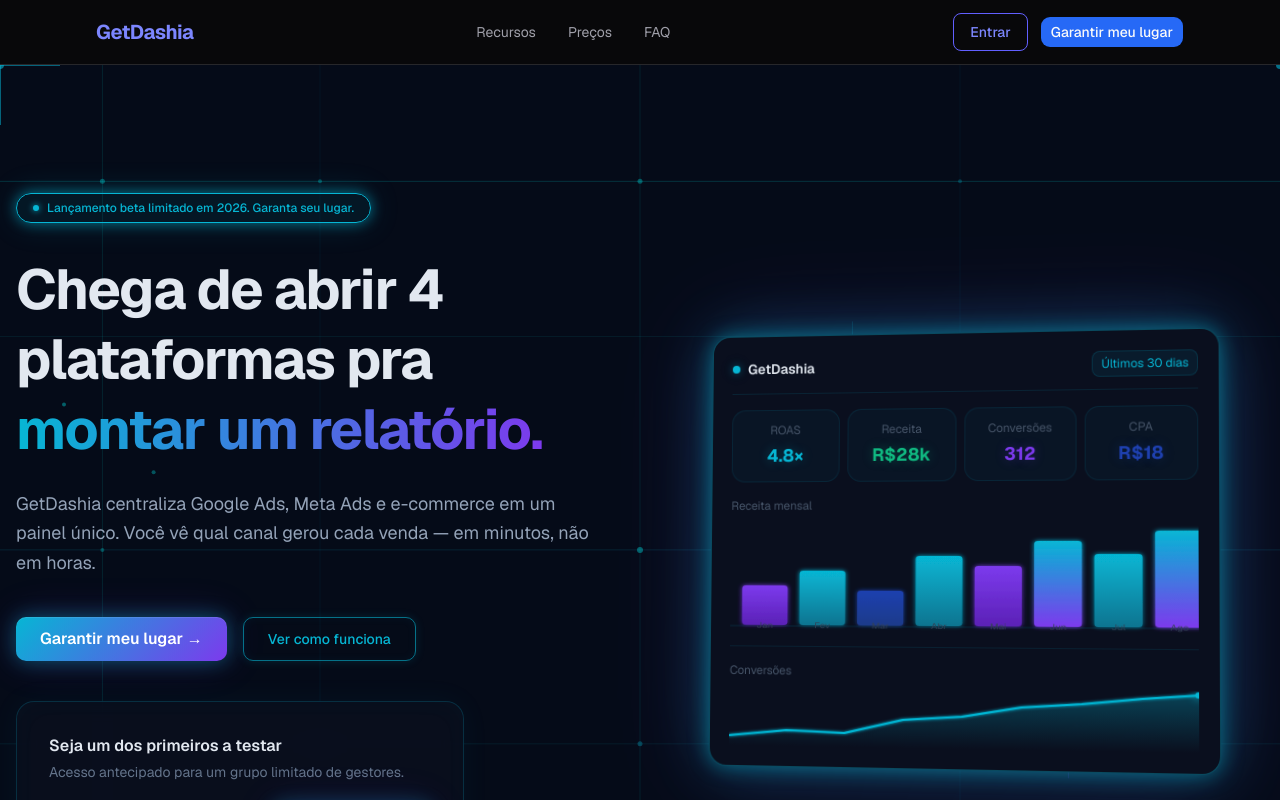
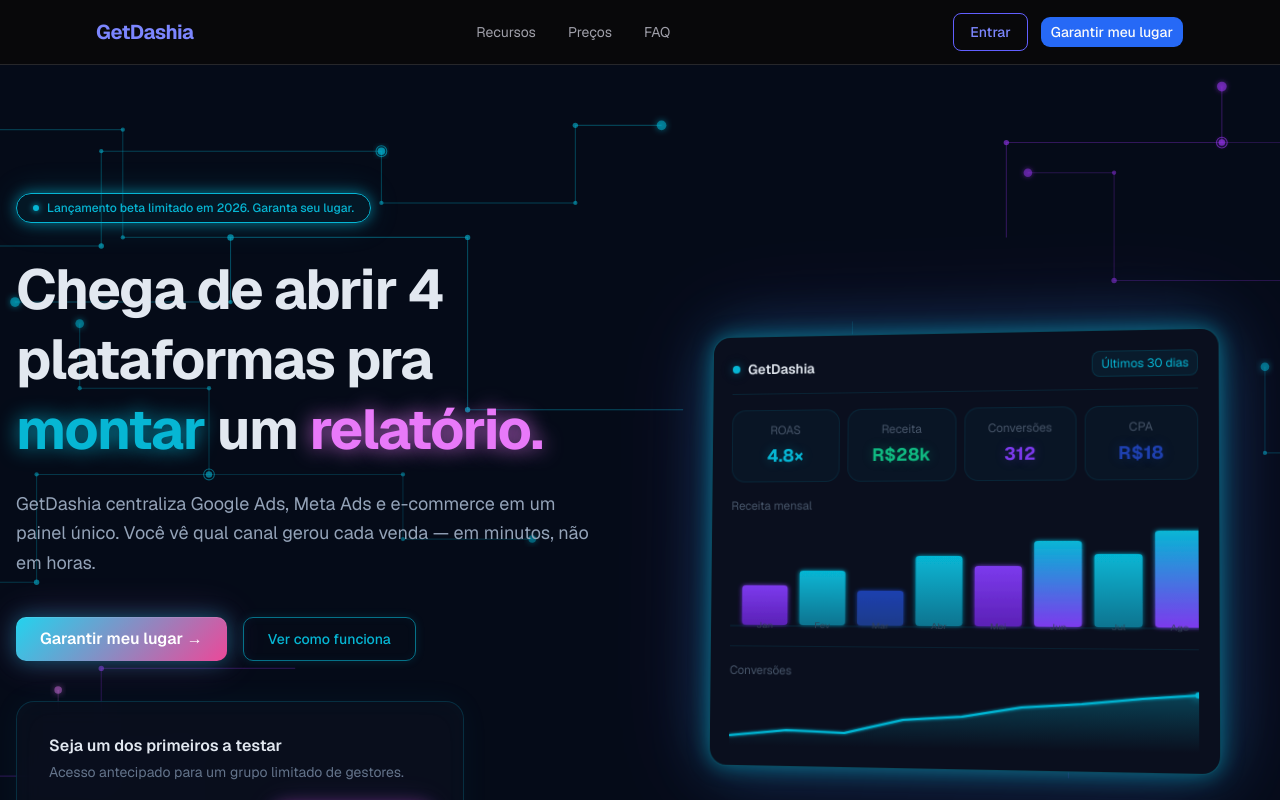
Before and after one commit to LuSan1986/projeto_getdashia, a Next.js app: page / in a window 1280 px wide. Shown: the top 800 px of the page. Built offline with nearby package versions, Linux system fonts and the light colour scheme.

Commit message:
feat(hero): replace grid with PCB circuit traces

```diff
--- a/src/components/landing/hero.tsx
+++ b/src/components/landing/hero.tsx
@@ -1,7 +1,6 @@
 "use client";
 
 import { useState, type FormEvent } from "react";
-import { Button } from "@/components/ui/button";
 import { Input } from "@/components/ui/input";
 
 export default function Hero() {
@@ -62,16 +61,32 @@ export default function Hero() {
           }
         }
         .cyber-btn-primary {
-          background: linear-gradient(135deg, #06B6D4 0%, #7C3AED 100%);
-          box-shadow: 0 0 20px rgba(6,182,212,0.4), 0 0 40px rgba(124,58,237,0.2), inset 0 1px 0 rgba(255,255,255,0.1);
+          background: linear-gradient(135deg, #22D3EE 0%, #EC4899 100%);
+          box-shadow: 0 0 20px rgba(6,182,212,0.4), 0 0 40px rgba(232,121,249,0.2), inset 0 1px 0 rgba(255,255,255,0.1);
           transition: all 0.3s ease;
           color: #fff;
           font-weight: 600;
           border: none;
         }
         .cyber-btn-primary:hover {
-          box-shadow: 0 0 30px rgba(6,182,212,0.6), 0 0 60px rgba(124,58,237,0.3), inset 0 1px 0 rgba(255,255,255,0.15);
+          box-shadow: 0 0 30px rgba(6,182,212,0.6), 0 0 60px rgba(232,121,249,0.35), inset 0 1px 0 rgba(255,255,255,0.15);
           transform: translateY(-1px);
+        }
+        .cyber-btn-magenta {
+          background: #D946EF;
+          box-shadow: 0 0 16px rgba(217,70,239,0.5), 0 0 32px rgba(232,121,249,0.2), inset 0 1px 0 rgba(255,255,255,0.12);
+          transition: all 0.3s ease;
+          color: #fff;
+          font-weight: 600;
+          border: none;
+        }
+        .cyber-btn-magenta:hover {
+          background: #C026D3;
+          box-shadow: 0 0 24px rgba(217,70,239,0.7), 0 0 48px rgba(232,121,249,0.3);
+          transform: translateY(-1px);
+        }
+        .cyber-btn-magenta:disabled {
+          opacity: 0.6;
         }
         .cyber-btn-secondary {
           border: 1px solid rgba(6,182,212,0.6);
@@ -86,23 +101,20 @@ export default function Hero() {
           box-shadow: 0 0 20px rgba(6,182,212,0.3), inset 0 0 20px rgba(6,182,212,0.08);
           color: #67E8F9;
         }
+        .cyber-input {
+          background: rgba(6,182,212,0.05) !important;
+          border: 1px solid rgba(6,182,212,0.6) !important;
+          color: #E2E8F0 !important;
+          transition: border-color 0.2s ease, box-shadow 0.2s ease;
+        }
+        .cyber-input:focus,
+        .cyber-input:focus-visible {
+          outline: none !important;
+          border-color: #06B6D4 !important;
+          box-shadow: 0 0 0 2px rgba(6,182,212,0.25), 0 0 12px rgba(6,182,212,0.3) !important;
+        }
       `}</style>
 
-      {/* ── Background grid/circuit pattern ── */}
-      <div aria-hidden className="pointer-events-none absolute inset-0 -z-10">
-        <svg width="100%" height="100%" xmlns="http://www.w3.org/2000/svg">
-          <defs>
-            <pattern id="grid-small" width="60" height="60" patternUnits="userSpaceOnUse">
-              <path d="M 60 0 L 0 0 0 60" fill="none" stroke="rgba(0,255,255,0.15)" strokeWidth="0.5" />
-            </pattern>
-            <pattern id="grid-mid" width="100" height="100" patternUnits="userSpaceOnUse">
-              <path d="M 100 0 L 0 0 0 100" fill="none" stroke="rgba(6,182,212,0.08)" strokeWidth="0.5" />
-            </pattern>
-          </defs>
-          <rect width="100%" height="100%" fill="url(#grid-small)" />
-          <rect width="100%" height="100%" fill="url(#grid-mid)" />
-        </svg>
-      </div>
 
       {/* ── Radial gradient center glow ── */}
       <div
@@ -120,7 +132,7 @@ export default function Hero() {
           background: "radial-gradient(ellipse 60% 40% at 50% -5%, rgba(6,182,212,0.18) 0%, transparent 65%)",
         }}
       />
-      {/* Right glow */}
+      {/* Right glow — purple */}
       <div
         aria-hidden
         className="pointer-events-none absolute inset-0 -z-10"
@@ -128,61 +140,178 @@ export default function Hero() {
           background: "radial-gradient(ellipse 45% 60% at 90% 50%, rgba(124,58,237,0.15) 0%, transparent 65%)",
         }}
       />
+      {/* Top-right glow — magenta */}
+      <div
+        aria-hidden
+        className="pointer-events-none absolute inset-0 -z-10"
+        style={{
+          background: "radial-gradient(ellipse 50% 40% at 100% 0%, rgba(232,121,249,0.18) 0%, rgba(217,70,239,0.08) 40%, transparent 70%)",
+        }}
+      />
 
-      {/* ── Full-coverage circuit line overlay ── */}
+      {/* ── PCB Circuit Traces ── */}
       <div aria-hidden className="pointer-events-none absolute inset-0" style={{ zIndex: 0 }}>
-        <svg width="100%" height="100%" xmlns="http://www.w3.org/2000/svg" preserveAspectRatio="none">
-          {/* Horizontal lines */}
-          <line x1="0" y1="12%" x2="100%" y2="12%" stroke="rgba(0,255,255,0.20)" strokeWidth="0.8" />
-          <line x1="0" y1="28%" x2="100%" y2="28%" stroke="rgba(0,255,255,0.12)" strokeWidth="0.6" />
-          <line x1="0" y1="50%" x2="100%" y2="50%" stroke="rgba(6,182,212,0.18)" strokeWidth="0.8" />
-          <line x1="0" y1="70%" x2="100%" y2="70%" stroke="rgba(0,255,255,0.12)" strokeWidth="0.6" />
-          <line x1="0" y1="88%" x2="100%" y2="88%" stroke="rgba(6,182,212,0.16)" strokeWidth="0.8" />
+        <svg
+          width="100%" height="100%"
+          viewBox="0 0 1440 900"
+          preserveAspectRatio="xMidYMid slice"
+          xmlns="http://www.w3.org/2000/svg"
+        >
+          <defs>
+            <filter id="pcb-glow-cy" x="-50%" y="-50%" width="200%" height="200%">
+              <feGaussianBlur stdDeviation="3" result="blur"/>
+              <feMerge><feMergeNode in="blur"/><feMergeNode in="SourceGraphic"/></feMerge>
+            </filter>
+            <filter id="pcb-glow-ma" x="-50%" y="-50%" width="200%" height="200%">
+              <feGaussianBlur stdDeviation="3" result="blur"/>
+              <feMerge><feMergeNode in="blur"/><feMergeNode in="SourceGraphic"/></feMerge>
+            </filter>
+            <filter id="pcb-glow-pu" x="-50%" y="-50%" width="200%" height="200%">
+              <feGaussianBlur stdDeviation="2.5" result="blur"/>
+              <feMerge><feMergeNode in="blur"/><feMergeNode in="SourceGraphic"/></feMerge>
+            </filter>
+          </defs>
 
-          {/* Vertical lines */}
-          <line x1="8%"  y1="0" x2="8%"  y2="100%" stroke="rgba(0,255,255,0.15)" strokeWidth="0.7" />
-          <line x1="25%" y1="0" x2="25%" y2="100%" stroke="rgba(6,182,212,0.10)" strokeWidth="0.6" />
-          <line x1="50%" y1="0" x2="50%" y2="100%" stroke="rgba(0,255,255,0.13)" strokeWidth="0.7" />
-          <line x1="75%" y1="0" x2="75%" y2="100%" stroke="rgba(6,182,212,0.10)" strokeWidth="0.6" />
+          {/* ── CY-1: dashboard-left edge → ramo superior-esquerdo ── */}
+          <path d="M 760 320 H 560 V 160 H 340 V 220 H 140"
+                stroke="rgba(6,182,212,0.38)" strokeWidth="1" fill="none"/>
+          <circle cx="560" cy="320" r="2.5" fill="rgba(6,182,212,0.65)"/>
+          <circle cx="560" cy="160" r="2.5" fill="rgba(6,182,212,0.60)"/>
+          <circle cx="340" cy="160" r="3"   fill="rgba(6,182,212,0.65)"/>
+          <circle cx="340" cy="220" r="2"   fill="rgba(6,182,212,0.55)"/>
+          <circle cx="140" cy="220" r="4.5" fill="rgba(6,182,212,0.55)" filter="url(#pcb-glow-cy)"/>
 
-          {/* Intersection dots */}
-          <circle cx="8%"  cy="12%" r="2.5" fill="rgba(0,255,255,0.30)" />
-          <circle cx="25%" cy="12%" r="2"   fill="rgba(0,255,255,0.25)" />
-          <circle cx="50%" cy="12%" r="2.5" fill="rgba(0,255,255,0.30)" />
-          <circle cx="75%" cy="12%" r="2"   fill="rgba(6,182,212,0.25)" />
-          <circle cx="8%"  cy="50%" r="2"   fill="rgba(0,255,255,0.25)" />
-          <circle cx="50%" cy="50%" r="3"   fill="rgba(0,255,255,0.35)" />
-          <circle cx="75%" cy="50%" r="2"   fill="rgba(124,58,237,0.30)" />
-          <circle cx="25%" cy="70%" r="2"   fill="rgba(0,255,255,0.25)" />
-          <circle cx="50%" cy="70%" r="2.5" fill="rgba(6,182,212,0.30)" />
-          <circle cx="75%" cy="88%" r="2"   fill="rgba(0,255,255,0.25)" />
-          <circle cx="8%"  cy="88%" r="2.5" fill="rgba(124,58,237,0.28)" />
+          {/* CY-1b: ramificação em T saindo de (340,160) para cima */}
+          <path d="M 340 160 H 240 V 60 H 80"
+                stroke="rgba(6,182,212,0.28)" strokeWidth="1" fill="none"/>
+          <circle cx="240" cy="160" r="2"   fill="rgba(6,182,212,0.55)"/>
+          <circle cx="240" cy="60"  r="2"   fill="rgba(6,182,212,0.50)"/>
+          <circle cx="80"  cy="60"  r="4"   fill="rgba(6,182,212,0.48)" filter="url(#pcb-glow-cy)"/>
 
-          {/* L-shapes — top-left */}
-          <path d="M 0 60 L 0 0 L 60 0" stroke="#06B6D4" strokeWidth="1.5" fill="none" opacity="0.7" />
-          <circle cx="0"  cy="0"  r="4" fill="#06B6D4" opacity="0.6" />
+          {/* ── CY-2: dashboard-bottom → baixo-esquerdo ── */}
+          <path d="M 900 760 H 680 V 848 H 440 V 800 H 260 V 860"
+                stroke="rgba(6,182,212,0.30)" strokeWidth="1" fill="none"/>
+          <circle cx="680" cy="760" r="2.5" fill="rgba(6,182,212,0.60)"/>
+          <circle cx="680" cy="848" r="2"   fill="rgba(6,182,212,0.52)"/>
+          <circle cx="440" cy="848" r="3"   fill="rgba(6,182,212,0.58)"/>
+          <circle cx="440" cy="800" r="2"   fill="rgba(6,182,212,0.50)"/>
+          <circle cx="260" cy="800" r="2.5" fill="rgba(6,182,212,0.55)"/>
+          <circle cx="260" cy="860" r="4.5" fill="rgba(6,182,212,0.50)" filter="url(#pcb-glow-cy)"/>
 
-          {/* L-shape — top-right */}
-          <path d="M 100% 60 L 100% 0 L calc(100% - 60px) 0" stroke="#06B6D4" strokeWidth="1.5" fill="none" opacity="0.7" />
-          <circle cx="100%" cy="0" r="4" fill="#06B6D4" opacity="0.6" />
+          {/* ── CY-3: topo-esquerdo independente ── */}
+          <path d="M 0 168 H 220 V 80 H 480 V 128 H 660 V 56 H 740"
+                stroke="rgba(6,182,212,0.32)" strokeWidth="1" fill="none"/>
+          <circle cx="220" cy="168" r="2.5" fill="rgba(6,182,212,0.62)"/>
+          <circle cx="220" cy="80"  r="2"   fill="rgba(6,182,212,0.55)"/>
+          <circle cx="480" cy="80"  r="3.5" fill="rgba(6,182,212,0.68)" filter="url(#pcb-glow-cy)"/>
+          <circle cx="480" cy="128" r="2"   fill="rgba(6,182,212,0.52)"/>
+          <circle cx="660" cy="128" r="2"   fill="rgba(6,182,212,0.52)"/>
+          <circle cx="660" cy="56"  r="2.5" fill="rgba(6,182,212,0.58)"/>
+          <circle cx="740" cy="56"  r="4.5" fill="rgba(6,182,212,0.52)" filter="url(#pcb-glow-cy)"/>
 
-          {/* L-shape — bottom-left */}
-          <path d="M 0 calc(100% - 60px) L 0 100% L 60 100%" stroke="rgba(124,58,237,0.8)" strokeWidth="1.5" fill="none" opacity="0.7" />
-          <circle cx="0" cy="100%" r="4" fill="rgba(124,58,237,0.7)" opacity="0.6" />
+          {/* ── CY-4: mid-left independente ── */}
+          <path d="M 0 480 H 160 V 380 H 320 V 300 H 200 V 240"
+                stroke="rgba(6,182,212,0.26)" strokeWidth="1" fill="none"/>
+          <circle cx="160" cy="480" r="2.5" fill="rgba(6,182,212,0.58)"/>
+          <circle cx="160" cy="380" r="2"   fill="rgba(6,182,212,0.50)"/>
+          <circle cx="320" cy="380" r="3"   fill="rgba(6,182,212,0.60)"/>
+          <circle cx="320" cy="300" r="2"   fill="rgba(6,182,212,0.50)"/>
+          <circle cx="200" cy="300" r="2"   fill="rgba(6,182,212,0.48)"/>
+          <circle cx="200" cy="240" r="4"   fill="rgba(6,182,212,0.48)" filter="url(#pcb-glow-cy)"/>
 
-          {/* L-shape — bottom-right */}
-          <path d="M calc(100% - 60px) 100% L 100% 100% L 100% calc(100% - 60px)" stroke="rgba(124,58,237,0.8)" strokeWidth="1.5" fill="none" opacity="0.7" />
-          <circle cx="100%" cy="100%" r="4" fill="rgba(124,58,237,0.7)" opacity="0.6" />
+          {/* CY-4b: T-junction em (320,380) → direita */}
+          <path d="M 320 380 H 500 V 440 H 620"
+                stroke="rgba(6,182,212,0.20)" strokeWidth="1" fill="none"/>
+          <circle cx="500" cy="380" r="2"   fill="rgba(6,182,212,0.45)"/>
+          <circle cx="500" cy="440" r="2"   fill="rgba(6,182,212,0.42)"/>
+          <circle cx="620" cy="440" r="3.5" fill="rgba(6,182,212,0.42)" filter="url(#pcb-glow-cy)"/>
 
-          {/* Extra circuit traces — left side */}
-          <path d="M 0 35% L 5% 35% L 5% 42% L 12% 42%" stroke="rgba(0,255,255,0.25)" strokeWidth="1" fill="none" />
-          <circle cx="5%"  cy="35%" r="2" fill="rgba(0,255,255,0.35)" />
-          <circle cx="12%" cy="42%" r="2" fill="rgba(0,255,255,0.30)" />
+          {/* ── CY-5: lado direito subindo ── */}
+          <path d="M 1440 460 H 1380 V 360 H 1300 V 280"
+                stroke="rgba(6,182,212,0.22)" strokeWidth="1" fill="none"/>
+          <circle cx="1380" cy="460" r="2"   fill="rgba(6,182,212,0.48)"/>
+          <circle cx="1380" cy="360" r="2.5" fill="rgba(6,182,212,0.52)"/>
+          <circle cx="1300" cy="360" r="2"   fill="rgba(6,182,212,0.48)"/>
+          <circle cx="1300" cy="280" r="4"   fill="rgba(6,182,212,0.48)" filter="url(#pcb-glow-cy)"/>
 
-          {/* Extra circuit traces — right side */}
-          <path d="M 100% 60% L 92% 60% L 92% 65% L 85% 65%" stroke="rgba(124,58,237,0.25)" strokeWidth="1" fill="none" />
-          <circle cx="92%" cy="60%" r="2" fill="rgba(124,58,237,0.35)" />
-          <circle cx="85%" cy="65%" r="2" fill="rgba(124,58,237,0.30)" />
+          {/* ── PU-1: dashboard-topo → cima-direita ── */}
+          <path d="M 1060 160 V 72 H 1260 V 20"
+                stroke="rgba(147,51,234,0.32)" strokeWidth="1" fill="none"/>
+          <circle cx="1060" cy="72"  r="2.5" fill="rgba(147,51,234,0.62)"/>
+          <circle cx="1260" cy="72"  r="3"   fill="rgba(147,51,234,0.65)" filter="url(#pcb-glow-pu)"/>
+          <circle cx="1260" cy="20"  r="4.5" fill="rgba(147,51,234,0.55)" filter="url(#pcb-glow-pu)"/>
+
+          {/* PU-1b: T-junction em (1260,72) → continuação direita */}
+          <path d="M 1260 72 H 1380 V 32"
+                stroke="rgba(147,51,234,0.22)" strokeWidth="1" fill="none"/>
+          <circle cx="1380" cy="72"  r="2"   fill="rgba(147,51,234,0.48)"/>
+          <circle cx="1380" cy="32"  r="3"   fill="rgba(147,51,234,0.44)" filter="url(#pcb-glow-pu)"/>
+
+          {/* ── PU-2: canto superior-direito ── */}
+          <path d="M 1440 300 H 1320 V 200 H 1160 V 100 H 1080"
+                stroke="rgba(147,51,234,0.24)" strokeWidth="1" fill="none"/>
+          <circle cx="1320" cy="300" r="2.5" fill="rgba(147,51,234,0.52)"/>
+          <circle cx="1320" cy="200" r="2"   fill="rgba(147,51,234,0.48)"/>
+          <circle cx="1160" cy="200" r="2.5" fill="rgba(147,51,234,0.52)"/>
+          <circle cx="1160" cy="100" r="2"   fill="rgba(147,51,234,0.48)"/>
+          <circle cx="1080" cy="100" r="4"   fill="rgba(147,51,234,0.48)" filter="url(#pcb-glow-pu)"/>
+
+          {/* ── PU-3: centro-esquerdo ── */}
+          <path d="M 400 560 H 220 V 660 H 100 V 760"
+                stroke="rgba(147,51,234,0.24)" strokeWidth="1" fill="none"/>
+          <circle cx="220" cy="560" r="2.5" fill="rgba(147,51,234,0.52)"/>
+          <circle cx="220" cy="660" r="2"   fill="rgba(147,51,234,0.48)"/>
+          <circle cx="100" cy="660" r="2.5" fill="rgba(147,51,234,0.52)"/>
+          <circle cx="100" cy="760" r="4"   fill="rgba(147,51,234,0.48)" filter="url(#pcb-glow-pu)"/>
+
+          {/* ── MA-1: baixo-direito magenta ── */}
+          <path d="M 1360 680 V 820 H 1200 V 760 H 1060 V 868"
+                stroke="rgba(232,121,249,0.25)" strokeWidth="1" fill="none"/>
+          <circle cx="1360" cy="820" r="2.5" fill="rgba(232,121,249,0.55)"/>
+          <circle cx="1200" cy="820" r="3"   fill="rgba(232,121,249,0.58)" filter="url(#pcb-glow-ma)"/>
+          <circle cx="1200" cy="760" r="2.5" fill="rgba(232,121,249,0.52)"/>
+          <circle cx="1060" cy="760" r="2"   fill="rgba(232,121,249,0.50)"/>
+          <circle cx="1060" cy="868" r="4.5" fill="rgba(232,121,249,0.50)" filter="url(#pcb-glow-ma)"/>
+
+          {/* ── MA-2: baixo-esquerdo magenta ── */}
+          <path d="M 0 720 H 140 V 820 H 300 V 760 H 460 V 840 H 560"
+                stroke="rgba(232,121,249,0.28)" strokeWidth="1" fill="none"/>
+          <circle cx="140" cy="720" r="2.5" fill="rgba(232,121,249,0.58)"/>
+          <circle cx="140" cy="820" r="2"   fill="rgba(232,121,249,0.52)"/>
+          <circle cx="300" cy="820" r="3"   fill="rgba(232,121,249,0.60)" filter="url(#pcb-glow-ma)"/>
+          <circle cx="300" cy="760" r="2"   fill="rgba(232,121,249,0.52)"/>
+          <circle cx="460" cy="760" r="2.5" fill="rgba(232,121,249,0.55)"/>
+          <circle cx="460" cy="840" r="2"   fill="rgba(232,121,249,0.50)"/>
+          <circle cx="560" cy="840" r="4"   fill="rgba(232,121,249,0.50)" filter="url(#pcb-glow-ma)"/>
+
+          {/* MA-2b: T-junction em (300,760) → cima */}
+          <path d="M 300 760 V 640 H 180 V 580"
+                stroke="rgba(232,121,249,0.18)" strokeWidth="1" fill="none"/>
+          <circle cx="300" cy="640" r="2"   fill="rgba(232,121,249,0.42)"/>
+          <circle cx="180" cy="640" r="2"   fill="rgba(232,121,249,0.40)"/>
+          <circle cx="180" cy="580" r="3.5" fill="rgba(232,121,249,0.40)" filter="url(#pcb-glow-ma)"/>
+
+          {/* ── Dots de pulse em junções-chave ── */}
+          <circle cx="480" cy="80" r="5" fill="none" stroke="rgba(6,182,212,0.55)" strokeWidth="1">
+            <animate attributeName="r"       values="5;9;5"   dur="3s"   repeatCount="indefinite"/>
+            <animate attributeName="opacity" values="0.55;0;0.55" dur="3s" repeatCount="indefinite"/>
+          </circle>
+          <circle cx="300" cy="820" r="5" fill="none" stroke="rgba(232,121,249,0.55)" strokeWidth="1">
+            <animate attributeName="r"       values="5;9;5"   dur="2.5s" repeatCount="indefinite"/>
+            <animate attributeName="opacity" values="0.55;0;0.55" dur="2.5s" repeatCount="indefinite"/>
+          </circle>
+          <circle cx="1260" cy="72" r="5" fill="none" stroke="rgba(147,51,234,0.60)" strokeWidth="1">
+            <animate attributeName="r"       values="5;9;5"   dur="3.5s" repeatCount="indefinite"/>
+            <animate attributeName="opacity" values="0.60;0;0.60" dur="3.5s" repeatCount="indefinite"/>
+          </circle>
+          <circle cx="1200" cy="820" r="5" fill="none" stroke="rgba(232,121,249,0.50)" strokeWidth="1">
+            <animate attributeName="r"       values="5;8;5"   dur="4s"   repeatCount="indefinite"/>
+            <animate attributeName="opacity" values="0.50;0;0.50" dur="4s" repeatCount="indefinite"/>
+          </circle>
+          <circle cx="320" cy="380" r="5" fill="none" stroke="rgba(6,182,212,0.50)" strokeWidth="1">
+            <animate attributeName="r"       values="5;8;5"   dur="2.8s" repeatCount="indefinite"/>
+            <animate attributeName="opacity" values="0.50;0;0.50" dur="2.8s" repeatCount="indefinite"/>
+          </circle>
         </svg>
       </div>
 
@@ -209,19 +338,12 @@ export default function Hero() {
             Lançamento beta limitado em 2026. Garanta seu lugar.
           </div>
 
-          {/* H1 com gradiente nas palavras de destaque */}
+          {/* H1 com palavras coloridas individuais */}
           <h1 className="max-w-3xl text-4xl font-bold tracking-tight sm:text-5xl lg:text-[3.5rem] lg:leading-tight" style={{ color: "#E2E8F0" }}>
             Chega de abrir 4 plataformas pra{" "}
-            <span
-              style={{
-                background: "linear-gradient(90deg, #06B6D4 0%, #7C3AED 100%)",
-                WebkitBackgroundClip: "text",
-                WebkitTextFillColor: "transparent",
-                backgroundClip: "text",
-              }}
-            >
-              montar um relatório.
-            </span>
+            <span style={{ color: "#06B6D4", textShadow: "0 0 20px rgba(6,182,212,0.8)" }}>montar</span>
+            {" "}um{" "}
+            <span style={{ color: "#E879F9", textShadow: "0 0 20px rgba(232,121,249,0.8)" }}>relatório.</span>
           </h1>
 
           <p className="mt-6 max-w-xl text-lg leading-relaxed" style={{ color: "#94A3B8" }}>
@@ -271,17 +393,12 @@ export default function Hero() {
                     placeholder="seu@email.com"
                     value={email}
                     onChange={(e) => setEmail(e.target.value)}
-                    className="h-10 flex-1"
-                    style={{
-                      background: "rgba(6,182,212,0.05)",
-                      border: "1px solid rgba(6,182,212,0.2)",
-                      color: "#E2E8F0",
-                    }}
+                    className="cyber-input h-10 flex-1"
                   />
                   <button
                     type="submit"
                     disabled={carregando}
-                    className="cyber-btn-primary inline-flex h-10 items-center justify-center rounded-lg px-4 text-sm whitespace-nowrap disabled:opacity-60"
+                    className="cyber-btn-magenta inline-flex h-10 items-center justify-center rounded-lg px-4 text-sm whitespace-nowrap"
                   >
                     {carregando ? "Enviando..." : "Garantir meu lugar"}
                   </button>
```
